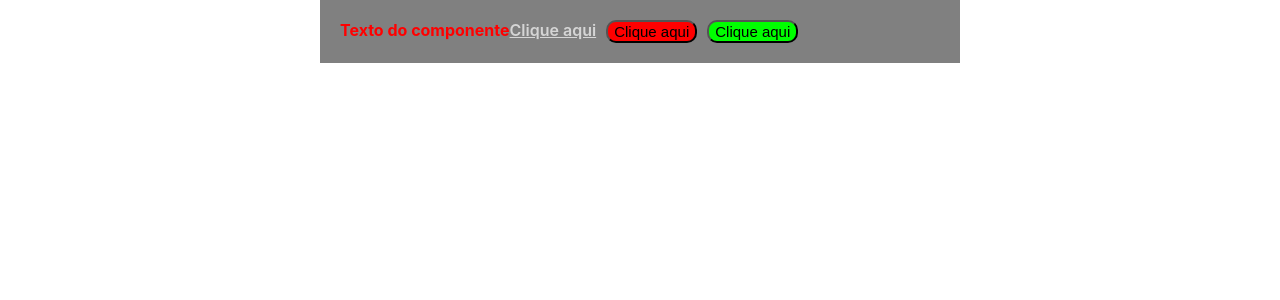
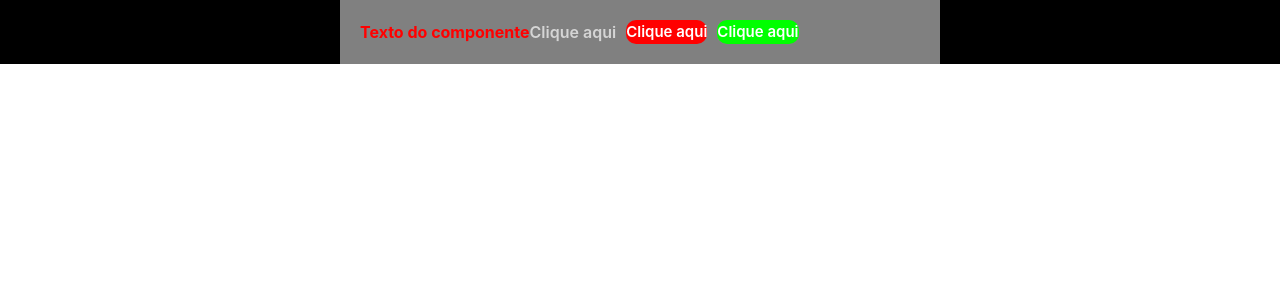
Before and after one commit to FelipeSaadi/Estudos, a React (Vite) app in the folder React/Modulo 1/react-vite-first/: page / in a window 1280 px wide. Shown: the top 300 px of the page. Built offline with nearby package versions, Linux system fonts and the light colour scheme.

Commit message:
React - Instalando e Configurando o Tailwind CSS

```diff
--- a/React/Modulo 1/react-vite-first/package.json
+++ b/React/Modulo 1/react-vite-first/package.json
@@ -17,6 +17,9 @@
     "@types/react-dom": "^18.0.0",
     "@types/styled-components": "^5.1.25",
     "@vitejs/plugin-react": "^1.3.0",
+    "autoprefixer": "^10.4.7",
+    "postcss": "^8.4.14",
+    "tailwindcss": "^3.1.4",
     "typescript": "^4.6.3",
     "vite": "^2.9.9"
   }
--- /dev/null
+++ b/React/Modulo 1/react-vite-first/postcss.config.js
@@ -0,0 +1,6 @@
+module.exports = {
+  plugins: {
+    tailwindcss: {},
+    autoprefixer: {},
+  },
+}
--- a/React/Modulo 1/react-vite-first/src/App.tsx
+++ b/React/Modulo 1/react-vite-first/src/App.tsx
@@ -4,6 +4,7 @@ import * as C from './AppStyles'
 
 const App = () => {
   return (
+    <div className='bg-black'>
       <C.Container bg="grey">
         <span>Texto do componente</span>
 
@@ -11,6 +12,7 @@ const App = () => {
         <C.Button bg="#ff0000" small>Clique aqui</C.Button>
         <C.Button bg="#00ff00" small>Clique aqui</C.Button>
       </C.Container>
+    </div>
   )
 }
 
--- a/React/Modulo 1/react-vite-first/src/index.css
+++ b/React/Modulo 1/react-vite-first/src/index.css
@@ -1,3 +1,7 @@
+@tailwind base;
+@tailwind components;
+@tailwind utilities;
+
 body {
   margin: 0;
   font-family: -apple-system, BlinkMacSystemFont, 'Segoe UI', 'Roboto', 'Oxygen',
--- /dev/null
+++ b/React/Modulo 1/react-vite-first/tailwind.config.js
@@ -0,0 +1,11 @@
+/** @type {import('tailwindcss').Config} */
+module.exports = {
+  content: [
+    "./index.html",
+    "./src/**/*.{js,ts,jsx,tsx}",
+  ],
+  theme: {
+    extend: {},
+  },
+  plugins: [],
+}
```
Also changed, not shown: React/Modulo 1/react-vite-first/src/components/Button/index.tsx (deleted, +0 -12 lines), React/Modulo 1/react-vite-first/src/components/Button/styles.module.css (deleted, +0 -14 lines), 1 other file (tests, documents, lock files or other folders).
